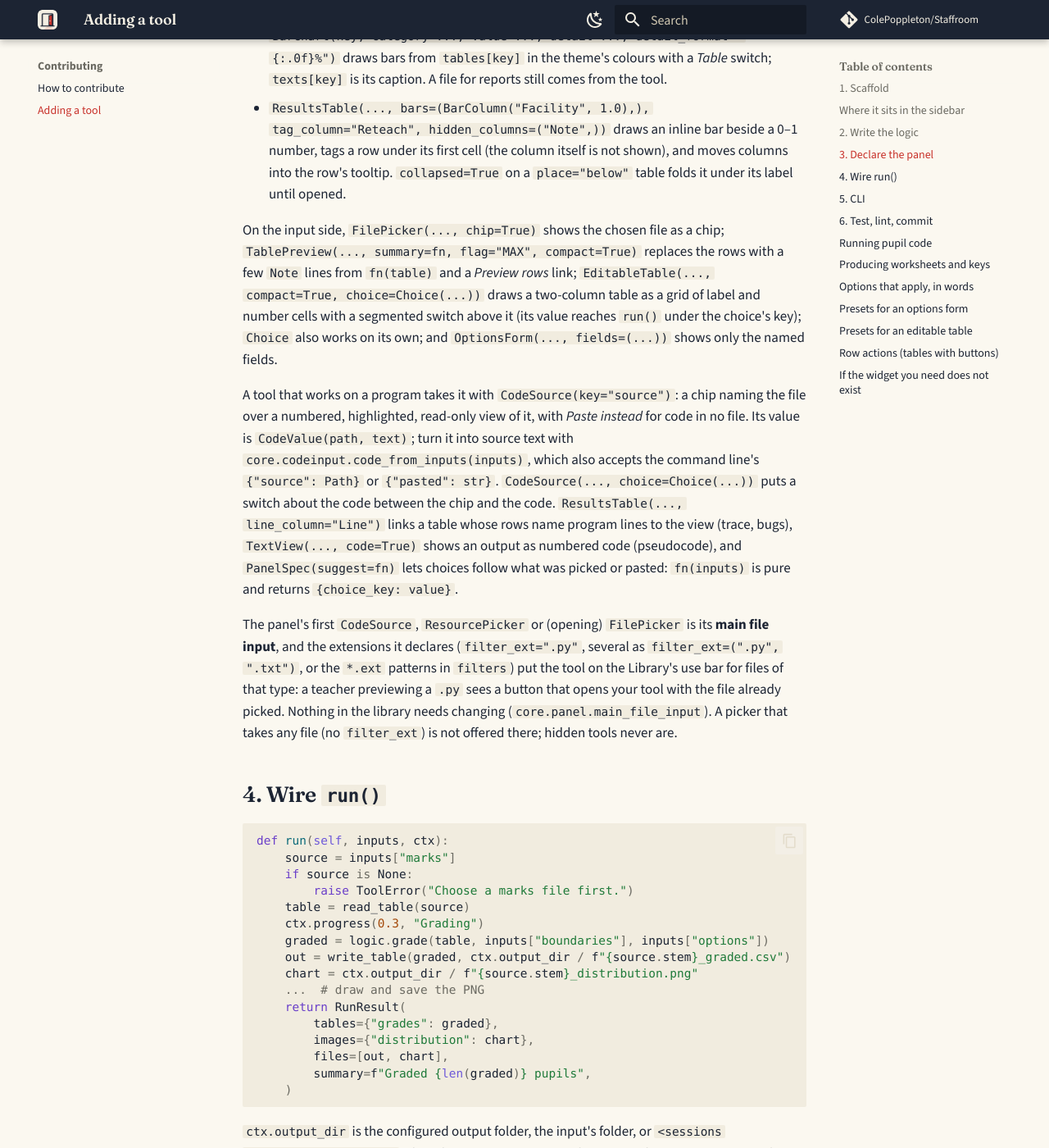
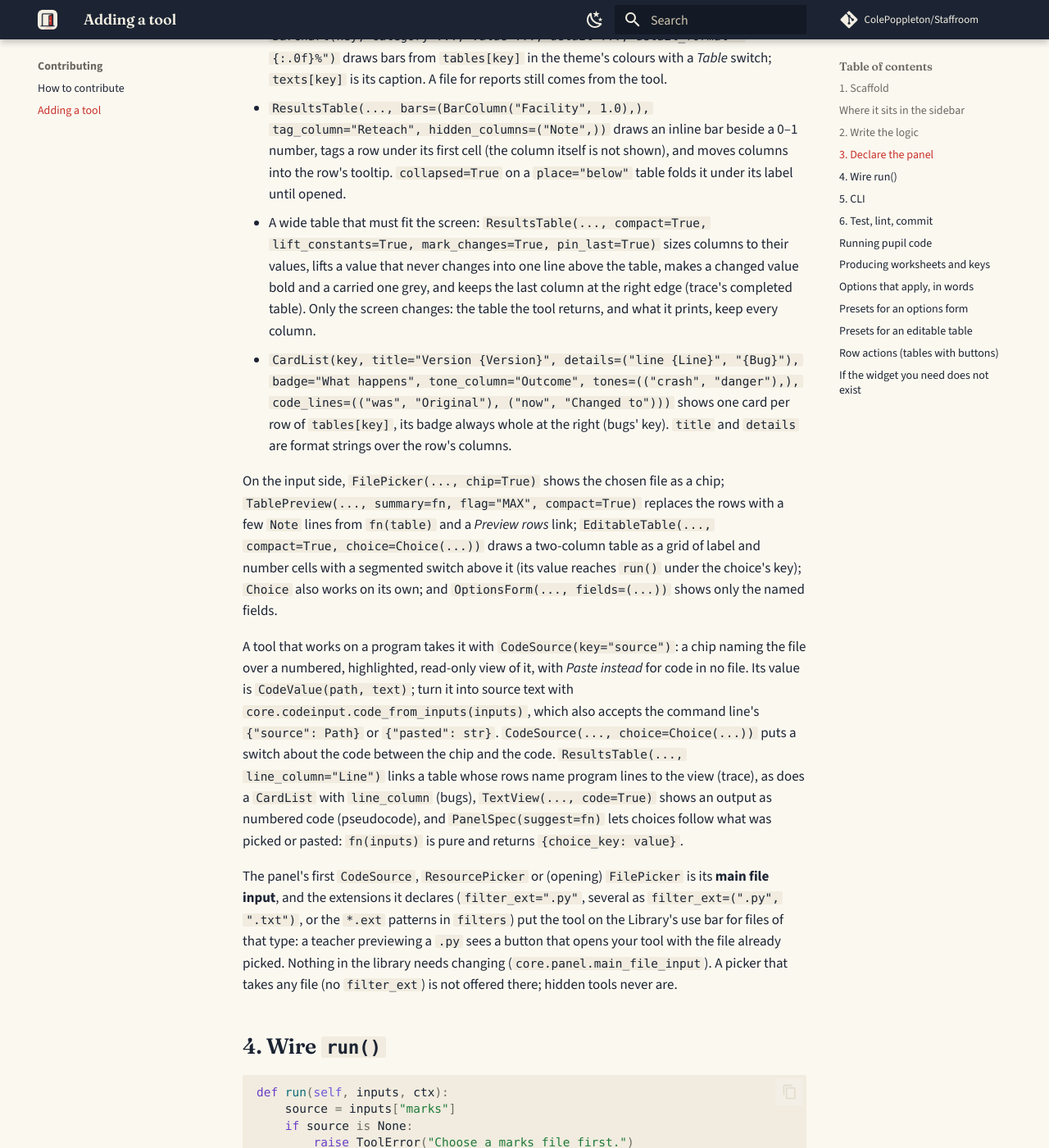
Before and after one commit to ColePoppleton/Staffroom, an MkDocs documentation site: the page built from docs/adding-a-tool.md, in a window 1280 px wide and 1400 px high, scrolled down 3398 px. Shown: the whole window at 82% size. Built offline with MkDocs 1.6.1 and Material for MkDocs 9.7.7, drawn with Linux system fonts in a browser that asks for light colours; comment, search, counter and statistics services are not loaded.

Commit message:
docs: trace and bugs results that fit, the kit's new options, before/after renders (#16)
Co-Authored-By: Claude Opus 5.5 <noreply@anthropic.com>

```diff
--- a/docs/adding-a-tool.md
+++ b/docs/adding-a-tool.md
@@ -148,6 +148,17 @@ the reference:
   row under its first cell (the column itself is not shown), and moves
   columns into the row's tooltip. `collapsed=True` on a `place="below"` table
   folds it under its label until opened.
+- A wide table that must fit the screen: `ResultsTable(..., compact=True,
+  lift_constants=True, mark_changes=True, pin_last=True)` sizes columns to
+  their values, lifts a value that never changes into one line above the
+  table, makes a changed value bold and a carried one grey, and keeps the
+  last column at the right edge (trace's completed table). Only the screen
+  changes: the table the tool returns, and what it prints, keep every column.
+- `CardList(key, title="Version {Version}", details=("line {Line}", "{Bug}"),
+  badge="What happens", tone_column="Outcome", tones=(("crash", "danger"),),
+  code_lines=(("was", "Original"), ("now", "Changed to")))` shows one card per
+  row of `tables[key]`, its badge always whole at the right (bugs' key).
+  `title` and `details` are format strings over the row's columns.
 
 On the input side, `FilePicker(..., chip=True)` shows the chosen file as a
 chip; `TablePreview(..., summary=fn, flag="MAX", compact=True)` replaces the
@@ -164,7 +175,8 @@ turn it into source text with `core.codeinput.code_from_inputs(inputs)`, which
 also accepts the command line's `{"source": Path}` or `{"pasted": str}`.
 `CodeSource(..., choice=Choice(...))` puts a switch about the code between
 the chip and the code. `ResultsTable(..., line_column="Line")` links a table
-whose rows name program lines to the view (trace, bugs), `TextView(...,
+whose rows name program lines to the view (trace), as does a `CardList` with
+`line_column` (bugs), `TextView(...,
 code=True)` shows an output as numbered code (pseudocode), and
 `PanelSpec(suggest=fn)` lets choices follow what was picked or pasted:
 `fn(inputs)` is pure and returns `{choice_key: value}`.
```
Also changed, not shown: CHANGELOG.md (+10 -0 lines), docs/tools/bugs.md (+9 -3 lines), docs/tools/trace.md (+11 -1 lines), docs/audits/2026-10-11/compare-r2-bugs-1040x680-dark.png (added), docs/audits/2026-10-11/compare-r2-bugs-1040x680-light.png (added), docs/audits/2026-10-11/compare-r2-bugs-1240x780-dark.png (added), docs/audits/2026-10-11/compare-r2-bugs-1240x780-light.png (added), docs/audits/2026-10-11/compare-r2-trace-1040x680-dark.png (added), docs/audits/2026-10-11/compare-r2-trace-1040x680-light.png (added), docs/audits/2026-10-11/compare-r2-trace-1240x780-dark.png (added), docs/audits/2026-10-11/compare-r2-trace-1240x780-light.png (added), docs/bugs-light.png, docs/trace-dark.png.
